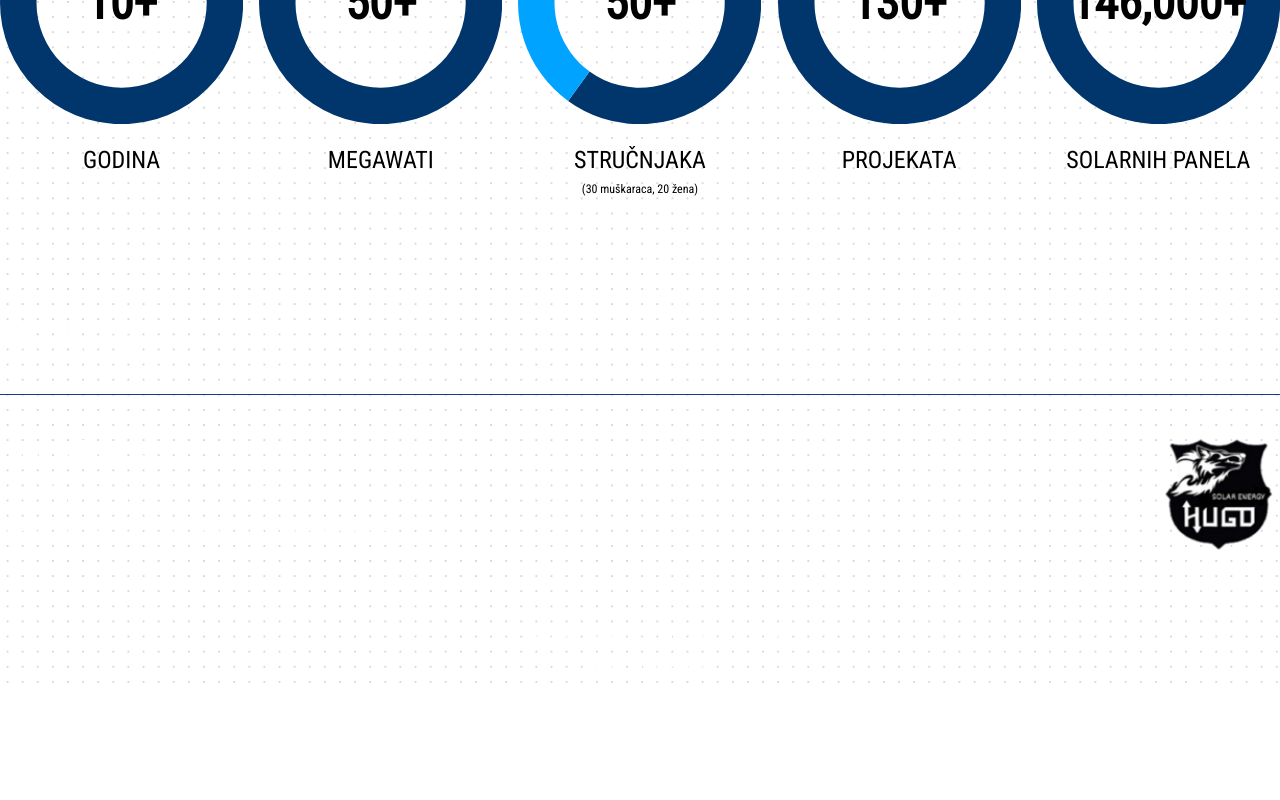
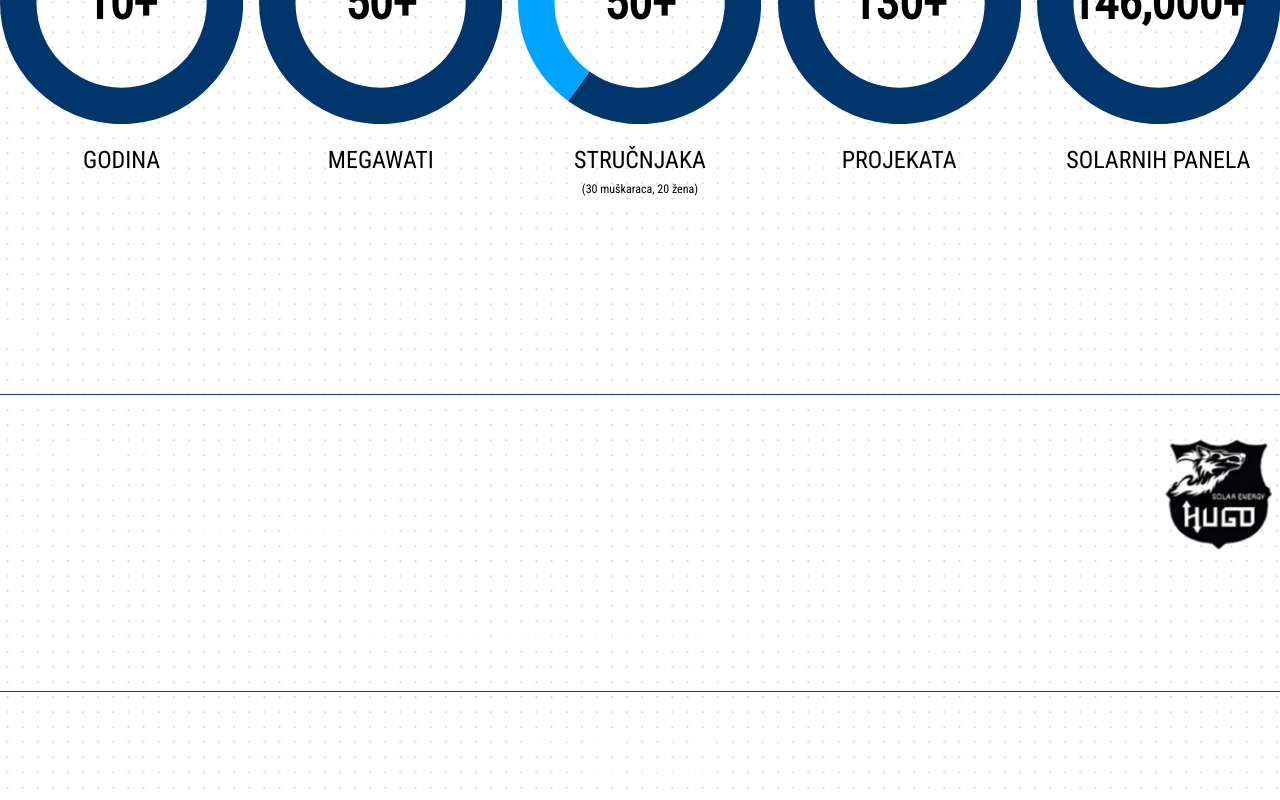
Before and after one commit to ivusony/hugo-solar-energy, a Next.js app in the folder src/: page / in a window 1280 px wide. Shown: the part 3511-4311 px from the top of the page. Before the commit the page ends 4206 px from the top, so only its background shows below. Built offline with nearby package versions, Linux system fonts and the light colour scheme.

Commit message:
footer useful links

```diff
--- a/src/components/shared/Footer.js
+++ b/src/components/shared/Footer.js
@@ -82,6 +82,15 @@ export default function Footer(){
                         <img src="/assets/hugo_logo.png" alt="Hugo Solar Energy Logo" className="h-30"/>
                     </div>
                 </div>
+
+                <div id="useful-links" className="pt-10 pb-10 border-b-1 border-blue-900">
+                    <a href="https://re.jrc.ec.europa.eu" target="_blank" rel="noopener noreferrer" className="underline mr-4">PVGIS - European Commission</a>
+                    <a href="https://energetskiportal.rs/" target="_blank" rel="noopener noreferrer" className="underline mr-4">Energetski Portal</a>
+                    <a href="https://ems.rs/" target="_blank" rel="noopener noreferrer" className="underline mr-4">EMS</a>
+                    <a href="https://elektrodistribucija.rs/" target="_blank" rel="noopener noreferrer" className="underline mr-4">EPS Distribucija</a>
+                    <a href="https://aers.rs/" target="_blank" rel="noopener noreferrer" className="underline mr-4">AERS</a>
+                </div>
+
                 <div id="copyright_and_development" className="pt-10 pb-">
                     <p>© 2025 Hugo Solar Energy. All rights reserved.</p>
                     <p>Website by <a href="https://radevix.com" target="_blank" rel="noopener noreferrer" className="underline">RADEVIX</a></p>
```
